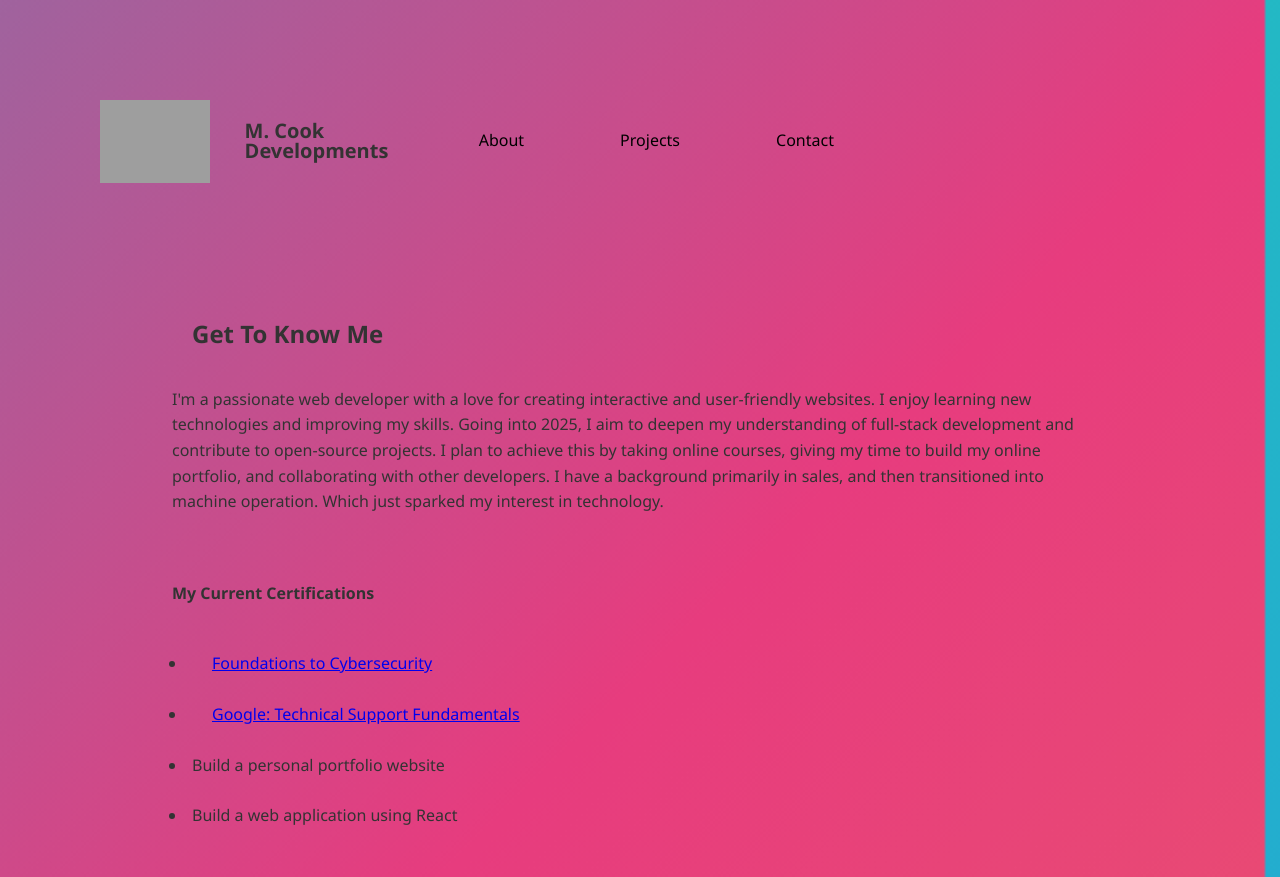
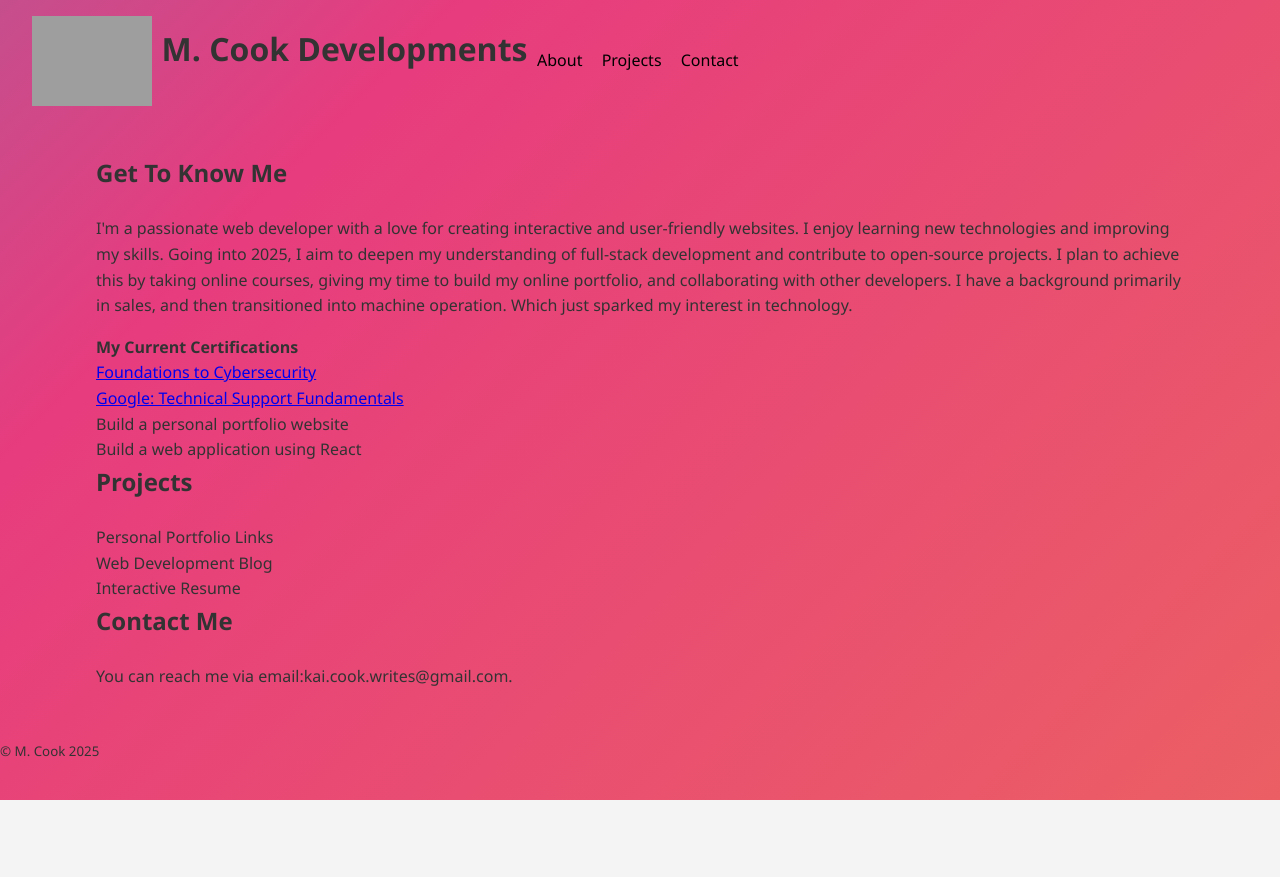
Before and after one commit to kaicookwrites-rgb/LandingPage, a plain HTML site: page index.html in a window 1280 px wide. Shown: the top 877 px of the page. After the commit the page ends 800 px from the top, so only its background shows below. Drawn offline with Linux system fonts and the light colour scheme; grey boxes are pictures that could not be loaded.

Commit message:
needed new spacing

```diff
--- a/styles.css
+++ b/styles.css
@@ -1,7 +1,7 @@
 /* Reset defaults and set up base styles */
 * {
-    margin: 15px;
-    padding: 5px;
+    margin: 0;
+    padding: 0;
     box-sizing: border-box;
 }
 
@@ -17,10 +17,22 @@
     gap: 0.6rem;
 }
 
-.site-header h1 {
-    margin: 0;
-    font-size: 1.25rem;
-    line-height: 1;
+.site-header {
+    padding: 1rem 2rem;
+    display: flex;
+    justify-content: space-between;
+    align-items: center;
+    text-decoration: none;
+}
+ul {
+    list-style-type: none;
+    padding-left: 0;
+    margin-left: 0;
+}
+.no-bullets {
+    list-style-type: none;
+    padding-left: 0;
+    margin-left: 0;
 }
 .logo {
     width: 120px; /* adjust size */
@@ -53,22 +65,11 @@ h1, h2, h3 {
 p {
     margin-bottom: 1rem;
 }
-nav {
+nav ul {
     display: flex;
-    flex-direction: row;
-    align-items: center;
-    justify-content: space-between;
-    gap: 1rem;
-    width: 100%;
-    flex-wrap: nowrap;
+    gap: 1.2rem;
     margin: 0;
     padding: 0;
-}
-
-nav ul {
-    list-style: none;
-    display: flex;
-    gap: 1rem;
 }
 
 nav a {
@@ -76,7 +77,7 @@ nav a {
     color: black;
 }
 nav a:hover {
-    color: #007bff;
+    color: #ffffff;
 }
 .about a,
 .projects a,
```
